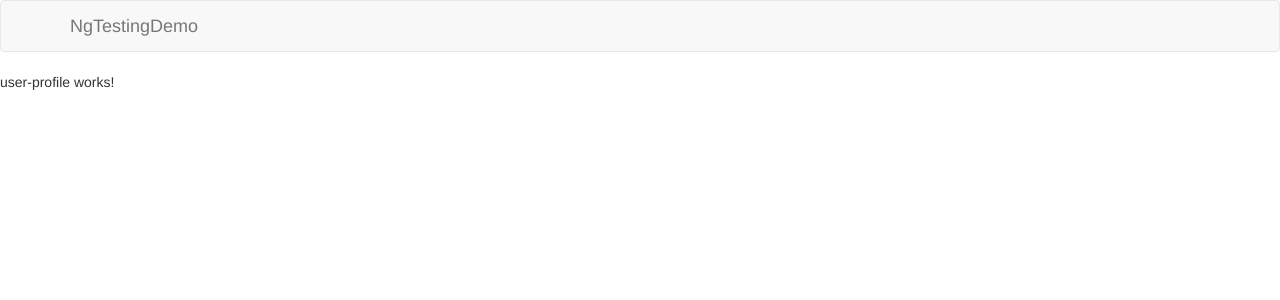
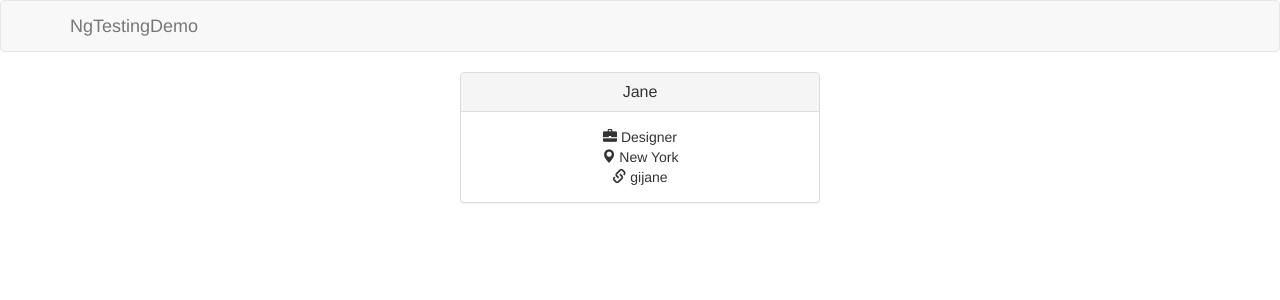
Before and after one commit to atom-morgan/ng2-testing-demo, an Angular app: page /user/1 in a window 1280 px wide. Shown: the top 300 px of the page. Built offline with nearby package versions, Linux system fonts and the light colour scheme.

Commit message:
Add users service call to user profile

```diff
--- a/src/app/user-profile/user-profile.component.html
+++ b/src/app/user-profile/user-profile.component.html
@@ -1,3 +1,16 @@
-<p>
-  user-profile works!
-</p>
+<div class="container">
+  <div class="row">
+    <div class="col-md-4 col-md-offset-4">
+      <div class="panel panel-default" *ngIf="user">
+        <div class="panel-heading">
+          <h3 class="panel-title text-center">{{user.name}}</h3>
+        </div>
+        <div class="panel-body text-center">
+          <div><span class="glyphicon glyphicon-briefcase" aria-hidden="true"></span> {{user.role}}</div>
+          <div><span class="glyphicon glyphicon-map-marker" aria-hidden="true"></span> {{user.location}}</div>
+          <div><span class="glyphicon glyphicon-link" aria-hidden="true"></span> {{user.twitter}}</div>
+        </div>
+      </div>
+    </div>
+  </div>
+</div>
--- a/src/app/user-profile/user-profile.component.ts
+++ b/src/app/user-profile/user-profile.component.ts
@@ -1,4 +1,7 @@
 import { Component, OnInit } from '@angular/core';
+import { ActivatedRoute } from '@angular/router';
+
+import { UsersService } from '../services/users/users.service';
 
 @Component({
   selector: 'app-user-profile',
@@ -6,10 +9,15 @@ import { Component, OnInit } from '@angular/core';
   styleUrls: ['./user-profile.component.scss']
 })
 export class UserProfileComponent implements OnInit {
+  user;
 
-  constructor() { }
+  constructor(private activatedRoute: ActivatedRoute, private usersService: UsersService) { }
 
   ngOnInit() {
+    let userId = this.activatedRoute.snapshot.params.id;
+    this.usersService.findOne(userId).subscribe((res) => {
+      this.user = res;
+    });
   }
 
 }
--- a/src/app/user-profile/user-profile.module.ts
+++ b/src/app/user-profile/user-profile.module.ts
@@ -4,11 +4,14 @@ import { CommonModule } from '@angular/common';
 import { UserProfileComponent } from './user-profile.component';
 import { UserProfileRoutingModule } from './user-profile-routing.module';
 
+import { UsersService } from '../services/users/users.service';
+
 @NgModule({
   imports: [
     CommonModule,
     UserProfileRoutingModule
   ],
-  declarations: [UserProfileComponent]
+  declarations: [UserProfileComponent],
+  providers: [UsersService]
 })
 export class UserProfileModule { }
```
Also changed, not shown: 1 other file (tests, documents, lock files or other folders).
